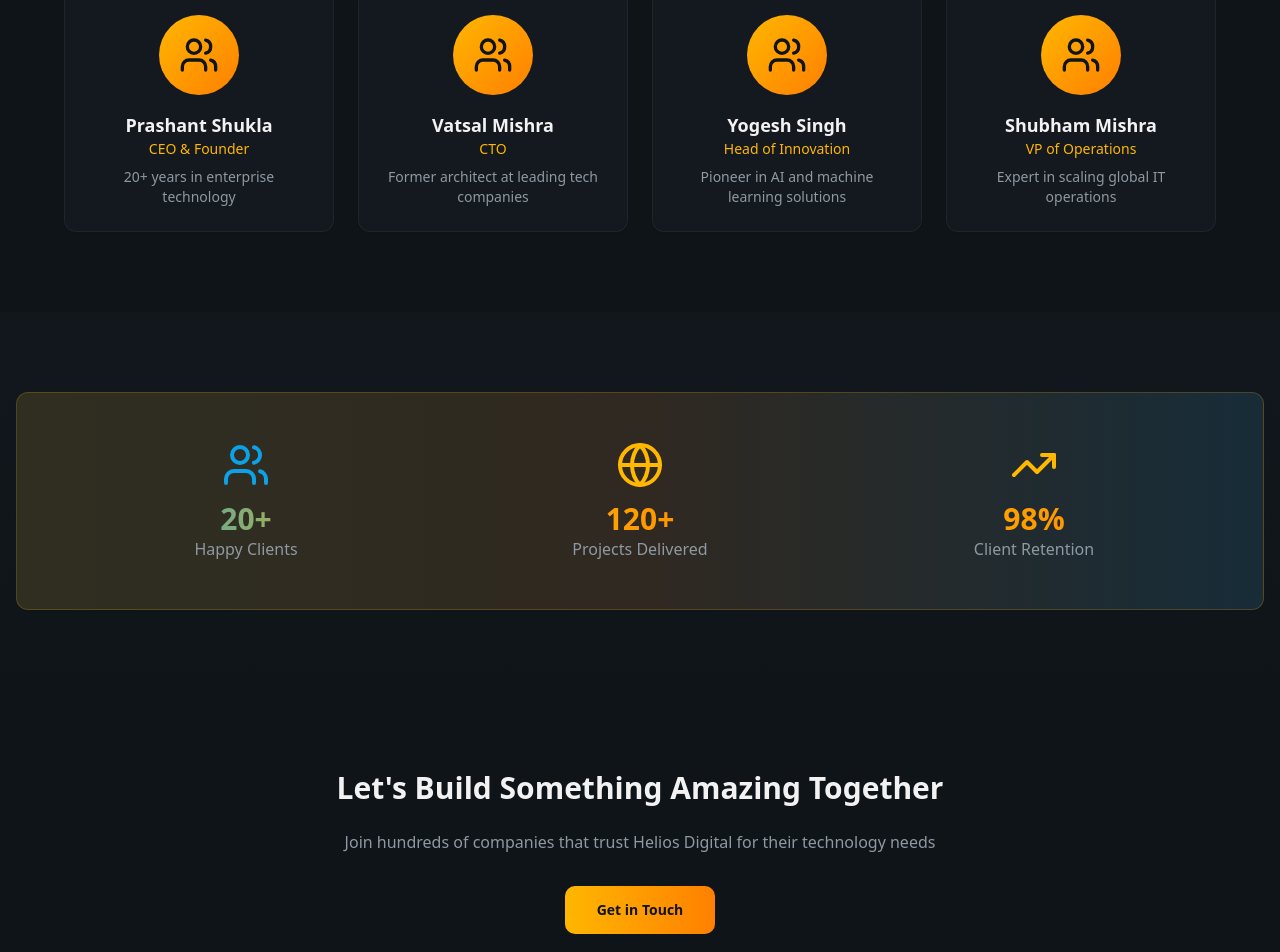
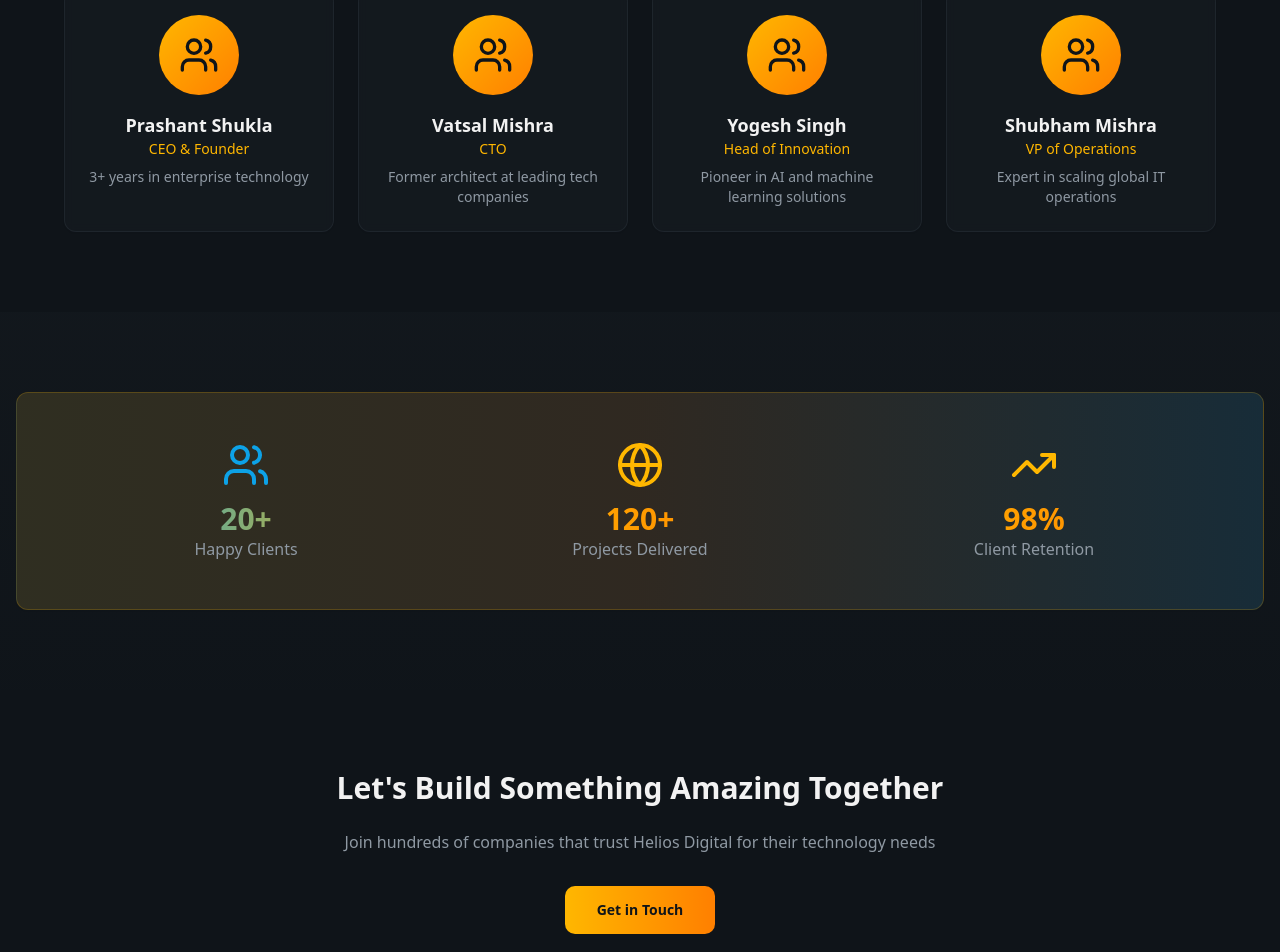
Before and after one commit to prashants8/helios-digi-tech, a React (Vite) app: page /about in a window 1280 px wide. Shown: the part 2140-3092 px from the top of the page. Built offline with nearby package versions, Linux system fonts and the light colour scheme; the HTML template or start-up script is replaced by a standard one.

Commit message:
Fix CEO section text

```diff
--- a/src/pages/About.tsx
+++ b/src/pages/About.tsx
@@ -17,7 +17,7 @@ const About = () => {
     {
       name: "Prashant Shukla",
       role: "CEO & Founder",
-      description: "20+ years in enterprise technology",
+      description: "3+ years in enterprise technology",
     },
     {
       name: "Vatsal Mishra",
```
